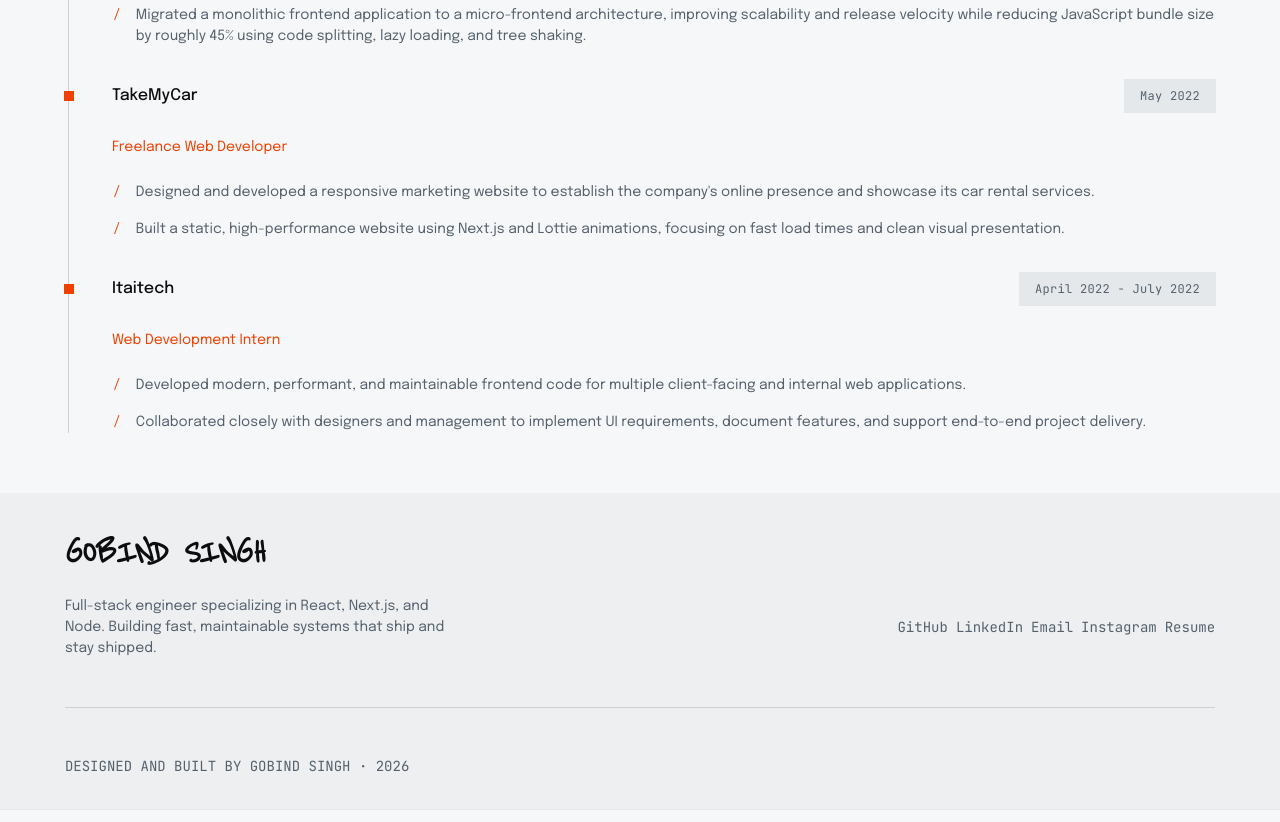
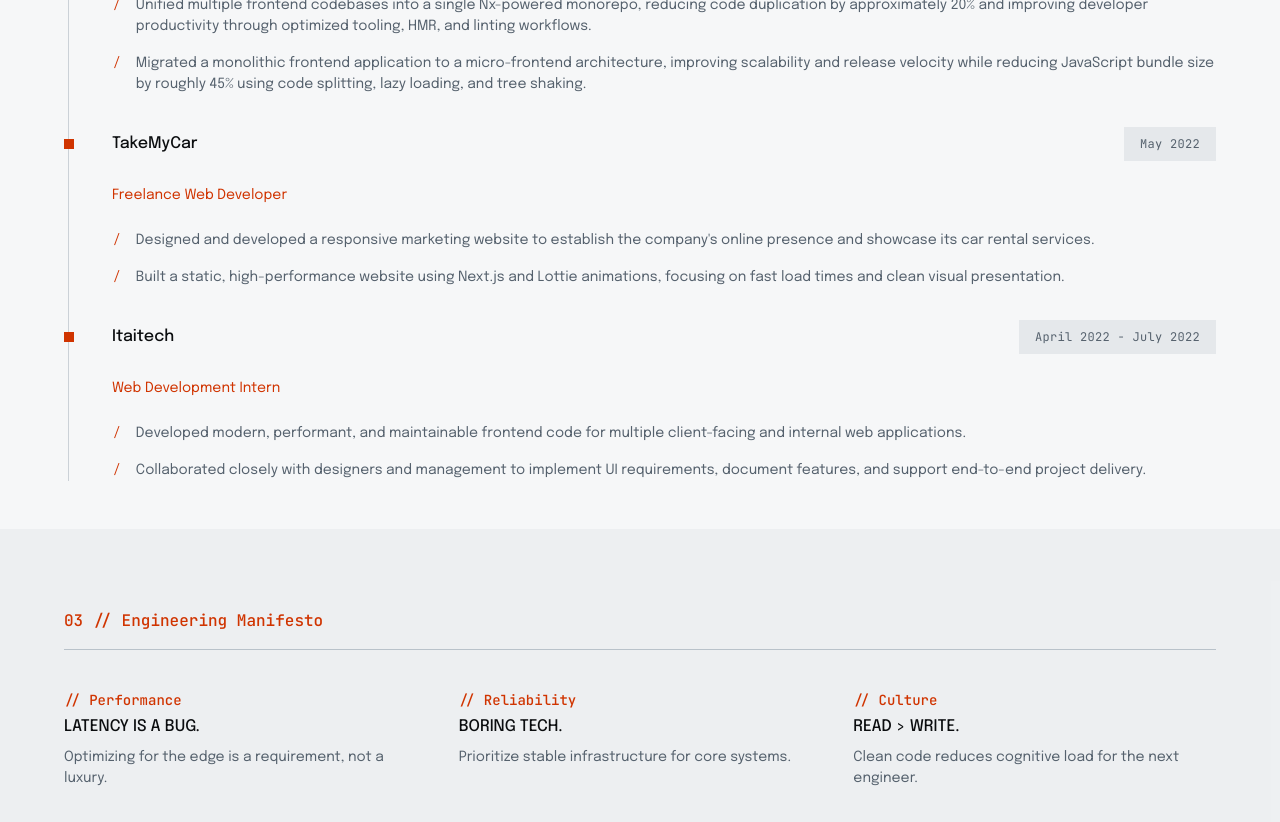
Before and after one commit to theGobindSingh/theGobindSingh, a Next.js app: page / in a window 1280 px wide. Shown: the part 1960-2782 px from the top of the page. Built offline with nearby package versions, Linux system fonts and the light colour scheme; no server answers.

Commit message:
feat: add manifesto and skills sections, enhance HomeSection with new props, and update styles for consistency

```diff
--- a/src/app/home/components/section/index.tsx
+++ b/src/app/home/components/section/index.tsx
@@ -5,6 +5,8 @@ interface HomeSectionProps {
   title: string;
   description?: string | undefined;
   wrapper?: FC<PropsWithChildren<unknown>>;
+  className?: string | undefined;
+  wrapperClassName?: string | undefined;
 }
 
 const HomeSection = ({
@@ -12,11 +14,16 @@ const HomeSection = ({
   description,
   wrapper: Wrapper = Fragment,
   children,
+  className,
+  wrapperClassName,
 }: PropsWithChildren<HomeSectionProps>) => {
   return (
-    <FullWidthWrapper className="flex flex-col gap-4">
+    <FullWidthWrapper
+      className={`flex flex-col gap-4 py-12 ${className ?? ""}`.trim()}
+      wrapperClassName={wrapperClassName!}
+    >
       <Wrapper>
-        <h2 className="font-mono text-(size:--fs-2xs) font-medium text-accent-500">
+        <h2 className="font-mono text-(size:--fs-2xs) font-medium text-accent-600">
           {title}
         </h2>
         {description && (
--- a/src/app/home/constants.ts
+++ b/src/app/home/constants.ts
@@ -23,3 +23,64 @@ export const workSection = {
     "Complexity is inevitable. Confusion is optional. I structure systems that teams can actually understand and scale.",
   experienceData,
 };
+
+export const manifestoSection = {
+  title: "Engineering Manifesto",
+  items: [
+    {
+      title: "Performance",
+      subTitle: "Latency is a bug.",
+      description: "Optimizing for the edge is a requirement, not a luxury.",
+    },
+    {
+      title: "Reliability",
+      subTitle: "Boring Tech.",
+      description: "Prioritize stable infrastructure for core systems.",
+    },
+    {
+      title: "Culture",
+      subTitle: "Read > Write.",
+      description: "Clean code reduces cognitive load for the next engineer.",
+    },
+    {
+      title: "Deletion",
+      subTitle: "Remove Code.",
+      description: "If it doesn't serve a purpose, it shouldn't exist.",
+    },
+    {
+      title: "Context",
+      subTitle: "No Black Boxes.",
+      description: "Systems must be observable to be production-ready.",
+    },
+  ],
+};
+
+export const skillsSection = {
+  title: "Systems Directory",
+  skills: {
+    frontend: [
+      "React",
+      "Next.js",
+      "TypeScript",
+      "TailwindCSS",
+      "Storybook",
+      "Emotion / CSS",
+    ],
+    backend: ["Node.js", "Express", "NestJS", "PostgreSQL", "MongoDB", "Redis"],
+    Architecture: [
+      "Micro-Frontends",
+      "Monorepos",
+      "Event-Driven Systems",
+      "Serverless",
+    ],
+    "Dev Experience": [
+      "Turborepos",
+      "Nx",
+      "Vite",
+      "ESLint",
+      "Prettier",
+      "Husky",
+    ],
+    Infrastructure: ["Docker", "CI/CD Pipelines", "Performance Tuning"],
+  },
+};
--- a/src/app/home/hero/left-side.tsx
+++ b/src/app/home/hero/left-side.tsx
@@ -21,7 +21,7 @@ const tagsMapper = (tag: string, index: number) => {
         font-medium
         text-grey-700
         before:size-[0.5em]
-        before:bg-accent-500
+        before:bg-accent-600
         `}
     >
       {tag}
--- a/src/app/home/hero/right-side.tsx
+++ b/src/app/home/hero/right-side.tsx
@@ -15,7 +15,7 @@ const RightSide = () => {
         <span className="font-mono text-(size:--fs-1xs) font-bold text-grey-800">
           {tag[0]}
         </span>
-        <span className="text-(size:--fs-3xs) font-medium text-accent-500">
+        <span className="text-(size:--fs-3xs) font-medium text-accent-600">
           {tag[1]}
         </span>
       </li>
--- /dev/null
+++ b/src/app/home/manifesto/index.tsx
@@ -0,0 +1,37 @@
+import HomeSection from "@app/home/components/section";
+import { manifestoSection } from "@app/home/constants";
+import { tw } from "@utils/tailwind";
+
+const manifestoItemsMapper = ({
+  title,
+  description,
+  subTitle,
+}: (typeof manifestoSection.items)[number]) => {
+  return (
+    <li key={title} className="flex flex-col gap-2 text-(size:--fs-3xs)">
+      <div className="flex flex-col gap-1">
+        <h3 className="font-mono font-medium text-accent-600">{`// ${title}`}</h3>
+        <span className="text-(size:--fs-2xs) font-medium uppercase">
+          {subTitle}
+        </span>
+      </div>
+      <p className="text-grey-700">{description}</p>
+    </li>
+  );
+};
+
+const HomeManifesto = ({ titleNumber = "00" }: { titleNumber?: string }) => {
+  return (
+    <HomeSection
+      title={`${titleNumber} // ${manifestoSection.title}`}
+      wrapperClassName={tw`bg-[hsla(var(--color-grey-100-base),0.5)]`}
+      className="py-20"
+    >
+      <ul className="grid w-full grid-cols-3 gap-8 gap-y-8">
+        {manifestoSection.items.map(manifestoItemsMapper)}
+      </ul>
+    </HomeSection>
+  );
+};
+
+export default HomeManifesto;
--- /dev/null
+++ b/src/app/home/skills/index.tsx
@@ -0,0 +1,46 @@
+import HomeSection from "@app/home/components/section";
+import { skillsSection } from "@app/home/constants";
+import { PropsWithChildren } from "react";
+
+const skillsListMapper = (skill: string) => {
+  return (
+    <li key={skill} className="">
+      {skill}
+    </li>
+  );
+};
+
+const skillsMapper = ([category, skills]: [string, string[]]) => {
+  return (
+    <div key={category} className="">
+      <h3 className="mb-2 font-semibold uppercase">{`/ ${category}`}</h3>
+      <hr className="mt-2 mb-6 border-grey-200" />
+      <ul className="flex flex-col gap-2 text-(size:--fs-3xs) text-grey-700">
+        {skills.map(skillsListMapper)}
+      </ul>
+    </div>
+  );
+};
+
+const Wrapper = ({ children }: PropsWithChildren<unknown>) => {
+  return (
+    <div className="flex w-full flex-col gap-4 border border-grey-300 bg-[hsla(var(--color-grey-100-base),0.75)] px-8 py-12">
+      {children}
+    </div>
+  );
+};
+
+const HomeSkills = ({ titleNumber = "00" }: { titleNumber?: string }) => {
+  return (
+    <HomeSection
+      title={`${titleNumber} // ${skillsSection.title}`}
+      wrapper={Wrapper}
+    >
+      <div className="grid grid-cols-5 gap-4 not-md:grid-cols-2">
+        {Object.entries(skillsSection.skills).map(skillsMapper)}
+      </div>
+    </HomeSection>
+  );
+};
+
+export default HomeSkills;
--- a/src/app/home/work/work-card.tsx
+++ b/src/app/home/work/work-card.tsx
@@ -29,7 +29,7 @@ const HomeWorkCard = ({
   const responsibilityMapper = (res: string, index: number) => {
     const key = `${company} - res - ${index}`;
     return (
-      <li key={key} className="list-['/'] pl-[2ch] marker:text-accent-500">
+      <li key={key} className="list-['/'] pl-[2ch] marker:text-accent-600">
         {res}
       </li>
     );
@@ -54,7 +54,7 @@ const HomeWorkCard = ({
           before:size-2.5
           before:-translate-x-(--_left-space)
           before:translate-y-[-50%]
-          before:bg-accent-500
+          before:bg-accent-600
           not-md:before:content-none
         `}
       >
@@ -68,7 +68,7 @@ const HomeWorkCard = ({
         </span>
       </div>
       <div className="flex flex-col gap-2 text-(size:--fs-3xs)">
-        <span className="text-accent-500">{position}</span>
+        <span className="text-accent-600">{position}</span>
         {otherPositions && otherPositions?.length > 0 && (
           <div className="flex w-full items-center gap-2 text-grey-500 not-md:overflow-x-auto">
             <CornerLeftUp className="size-[1em] shrink-0 translate-y-[-37.5%] text-(size:--fs-2xs)" />
--- a/src/app/page.tsx
+++ b/src/app/page.tsx
@@ -1,4 +1,6 @@
 import Hero from "@app/home/hero";
+import HomeManifesto from "@app/home/manifesto";
+import HomeSkills from "@app/home/skills";
 import HomeWorkSection from "@app/home/work";
 import type { Metadata } from "next";
 
@@ -19,6 +21,8 @@ const HomePage = () => {
     <main>
       <Hero />
       <HomeWorkSection titleNumber="02" />
+      <HomeManifesto titleNumber="03" />
+      <HomeSkills titleNumber="04" />
     </main>
   );
 };
--- a/src/app/styles/globals.css
+++ b/src/app/styles/globals.css
@@ -157,7 +157,7 @@
   --color-accent-400: hsl(var(--color-accent-400-base));
   --color-accent-500-base: 16, 100%, 47%;
   --color-accent-500: hsl(var(--color-accent-500-base));
-  --color-accent-600-base: 14, 100%, 29%;
+  --color-accent-600-base: 15, 100%, 40.75%;
   --color-accent-600: hsl(var(--color-accent-600-base));
   --color-accent-700-base: 14, 100%, 19%;
   --color-accent-700: hsl(var(--color-accent-700-base));
--- a/src/components/button/index.tsx
+++ b/src/components/button/index.tsx
@@ -5,7 +5,7 @@ export const Button = ({
   variant = "outlined",
   size = "md",
   color = "accent",
-  colorWeight = 500,
+  colorWeight = 600,
   textColor,
   textColorWeight,
   hoverBgColor,
--- a/src/components/footer/index.tsx
+++ b/src/components/footer/index.tsx
@@ -39,9 +39,14 @@ const Footer = () => {
       </span>
       <div className="flex w-full justify-between gap-8 text-(size:--fs-3xs) not-md:flex-col">
         <span className="max-w-[50ch]">{footerData.description}</span>
-        <nav className="flex gap-2 font-mono not-md:my-4">
-          {footerData.links.map(mapper)}
-        </nav>
+        <div className="flex flex-col items-end justify-center gap-2 not-md:my-4 not-md:items-start not-md:gap-1">
+          <span className="text-grey-900">
+            If your product has outgrown quick fixes, let's talk.
+          </span>
+          <nav className="flex gap-2 font-mono">
+            {footerData.links.map(mapper)}
+          </nav>
+        </div>
       </div>
       <Hr bgColor="bg-grey-200" marginTop="mt-8" />
       <span className="font-mono text-(size:--fs-3xs)">
--- a/src/components/link/index.tsx
+++ b/src/components/link/index.tsx
@@ -16,7 +16,7 @@ export const Link = ({
   variant = "text",
   size = "md",
   color = "accent",
-  colorWeight = 500,
+  colorWeight = 600,
   textColor,
   textColorWeight,
   hoverBgColor,
```
